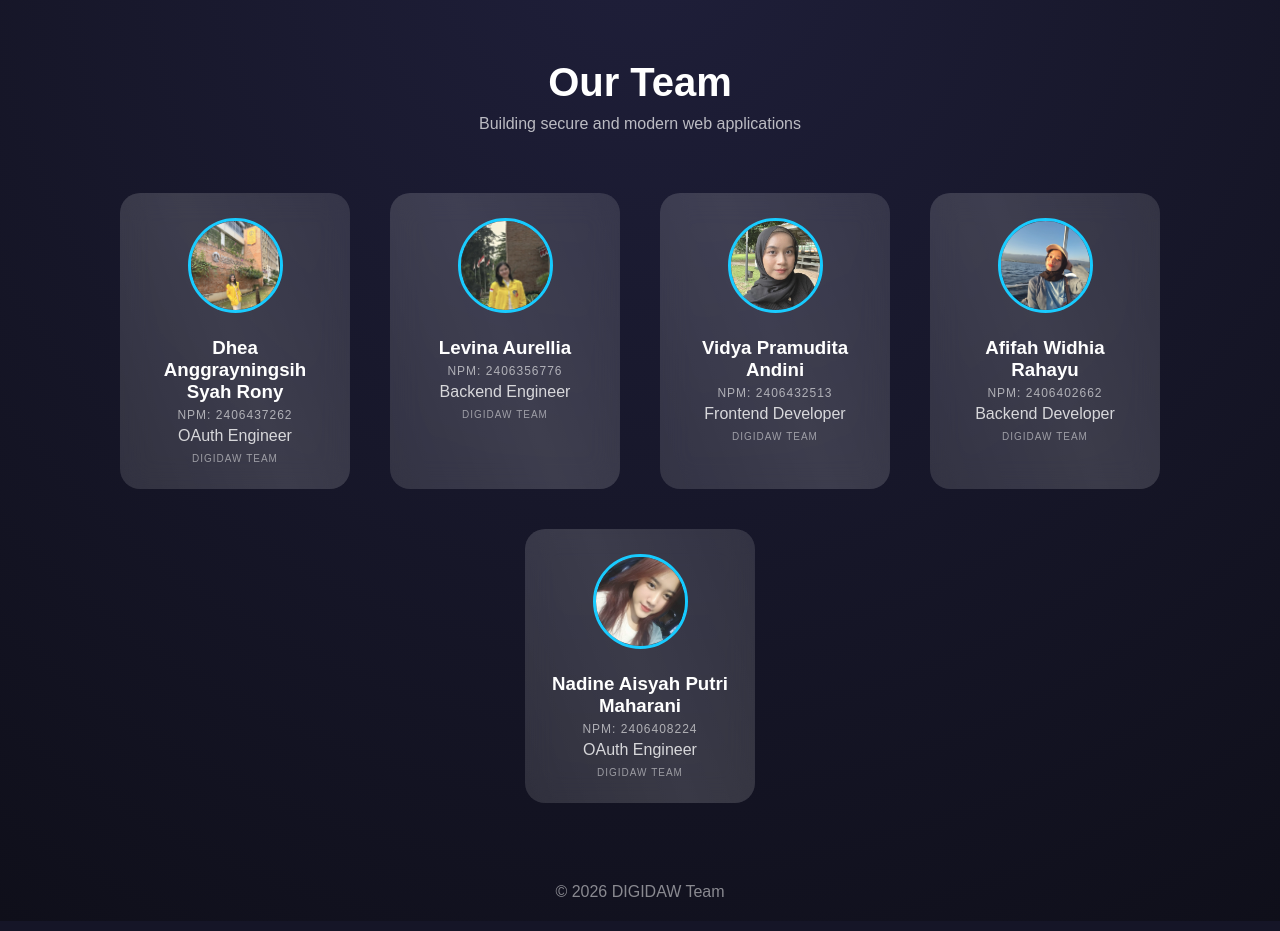
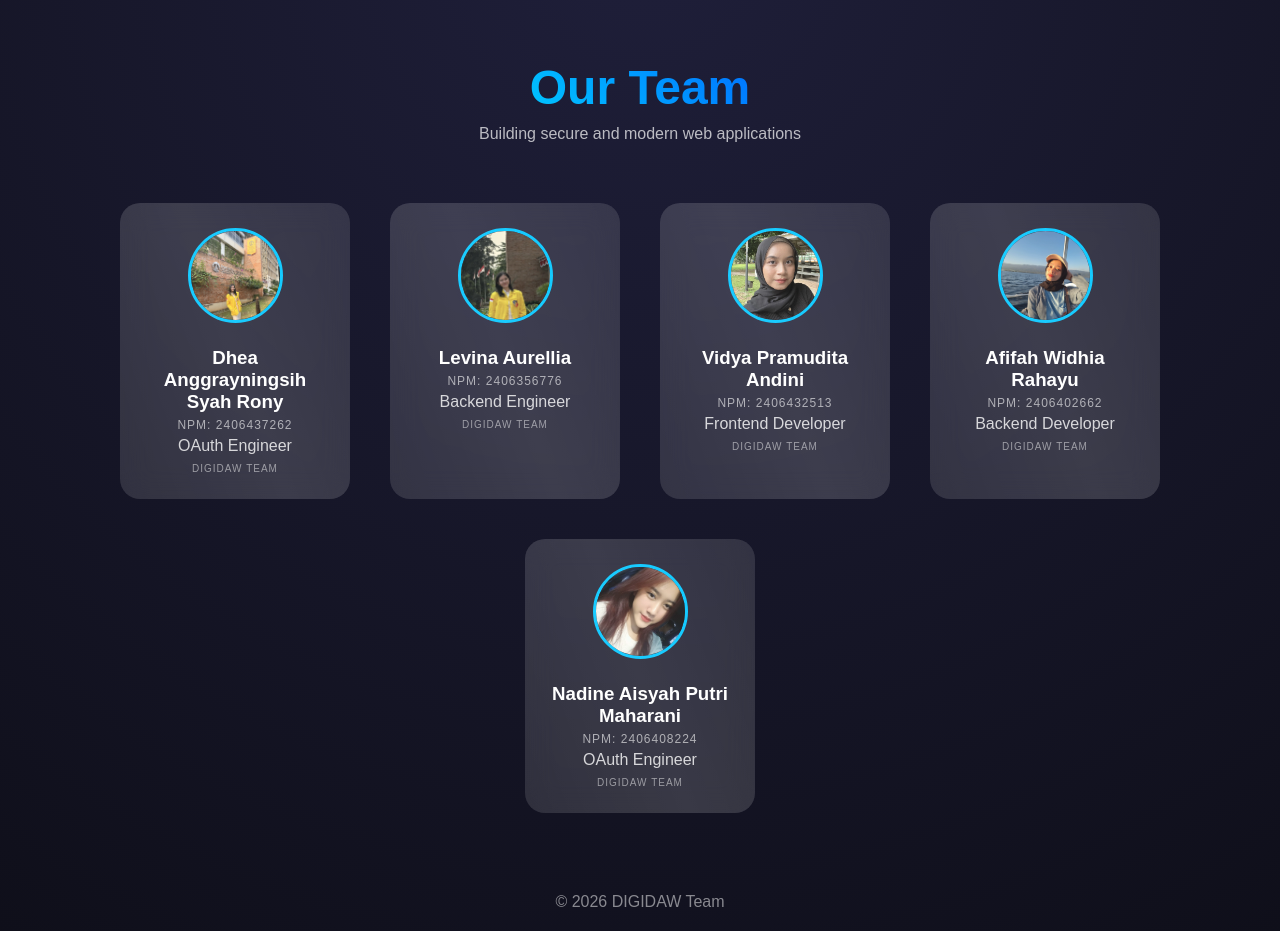
Before and after one commit to PKPL-Digidaw/digidaw-web, a Django app: page / in a window 1280 px wide. Shown: the part 75-1006 px from the top of the page. Run offline with Django 5.2, Linux system fonts and the light colour scheme; data comes from the database, SQL or seed files in the repository.

Commit message:
feat: improve ui and animations

```diff
--- a/biodata/static/style.css
+++ b/biodata/static/style.css
@@ -47,8 +47,12 @@ body {
 }
 
 .hero h1 {
-    font-size: 40px;
+    font-size: 48px;
     margin-bottom: 10px;
+    background: linear-gradient(45deg, #00c6ff, #0072ff);
+    -webkit-background-clip: text;
+    -webkit-text-fill-color: transparent;
+    display: inline-block;
 }
 
 .hero p {
@@ -75,7 +79,14 @@ body {
     transition: 0.3s;
     position: relative;
     overflow: hidden;
+    opacity: 0;
+    animation: fadeUp 0.6s ease-out forwards;
 }
+.card:nth-child(1) { animation-delay: 0ms; }
+.card:nth-child(2) { animation-delay: 150ms; }
+.card:nth-child(3) { animation-delay: 300ms; }
+.card:nth-child(4) { animation-delay: 450ms; }
+.card:nth-child(5) { animation-delay: 600ms; }
 
 .card::before {
     content: "";
@@ -90,6 +101,8 @@ body {
 
 .card:hover {
     transform: translateY(-12px) scale(1.05);
+    box-shadow: 0 15px 30px rgba(0, 198, 255, 0.4);
+    border: 1px solid rgba(0, 198, 255, 0.5);
 }
 
 /* IMAGE */
@@ -131,3 +144,14 @@ body {
     margin-top: 8px;
     letter-spacing: 1px;
 }
+
+@keyframes fadeUp {
+    from {
+        opacity: 0;
+        transform: translateY(40px);
+    }
+    to {
+        opacity: 1;
+        transform: translateY(0);
+    }
+}
```
